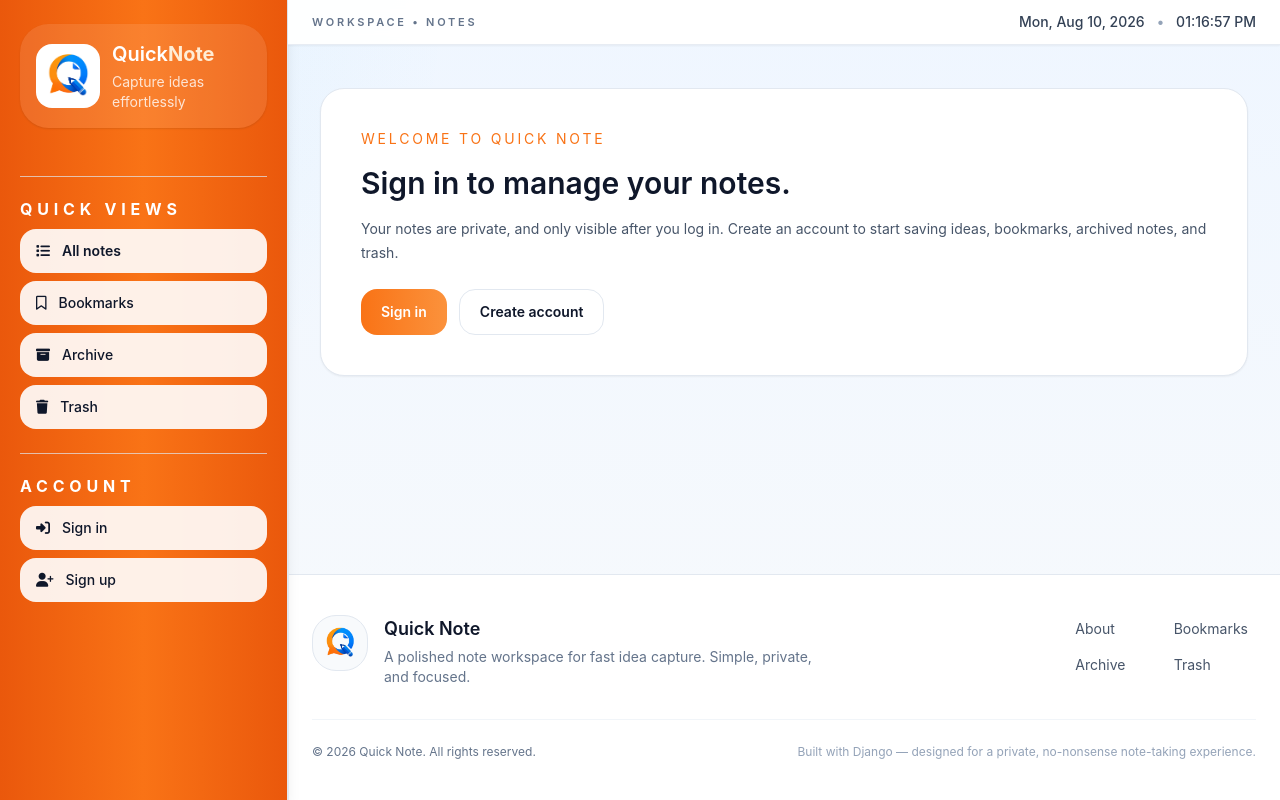
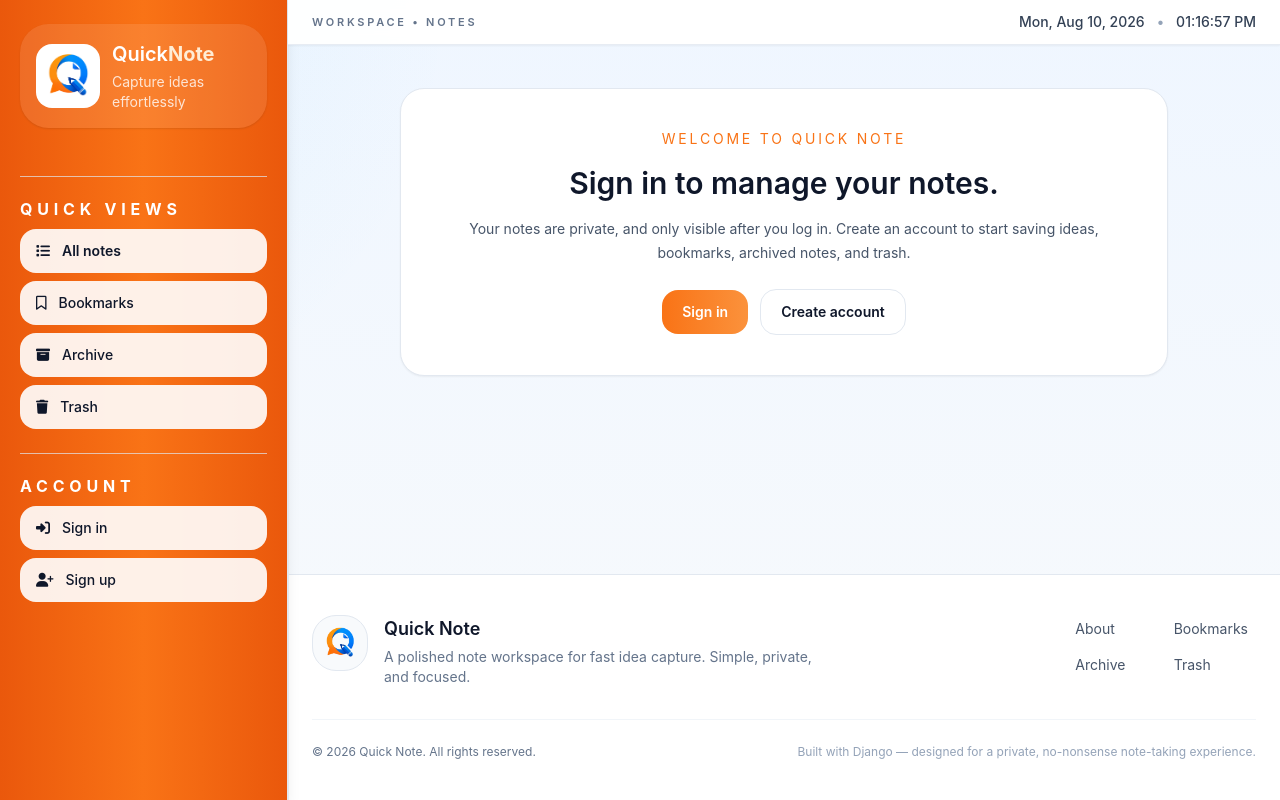
Before and after one commit to Paban-Bhandari/notes_app, a Django app: page / in a window 1280 px wide. Run offline with Django 5.2, Linux system fonts and the light colour scheme; some libraries are stand-ins or nearby versions.

Commit message:
updated the guest hero section

```diff
--- a/note/templates/home.html
+++ b/note/templates/home.html
@@ -95,11 +95,11 @@ Home
             {% endif %}
         </div>
     {% else %}
-        <div class="rounded-3xl border border-slate-200 bg-white p-10 shadow-sm">
+        <div class="mx-auto max-w-3xl rounded-3xl border border-slate-200 bg-white p-10 shadow-sm text-center">
             <p class="text-sm uppercase tracking-[0.2em] text-orange-500">Welcome to Quick Note</p>
             <h2 class="mt-4 text-3xl font-semibold text-slate-900">Sign in to manage your notes.</h2>
             <p class="mt-4 text-sm leading-6 text-slate-600">Your notes are private, and only visible after you log in. Create an account to start saving ideas, bookmarks, archived notes, and trash.</p>
-            <div class="mt-6 flex flex-col gap-3 sm:flex-row">
+            <div class="mt-6 flex flex-col items-center gap-3 sm:flex-row sm:justify-center">
                 <a href="{% url 'login' %}" class="inline-flex items-center justify-center rounded-2xl bg-gradient-to-r from-orange-500 to-orange-400 px-5 py-3 text-sm font-semibold text-white transition hover:from-orange-600 hover:to-orange-500">Sign in</a>
                 <a href="{% url 'signup' %}" class="inline-flex items-center justify-center rounded-2xl border border-slate-200 bg-white px-5 py-3 text-sm font-semibold text-slate-900 transition hover:bg-slate-50">Create account</a>
             </div>
```
